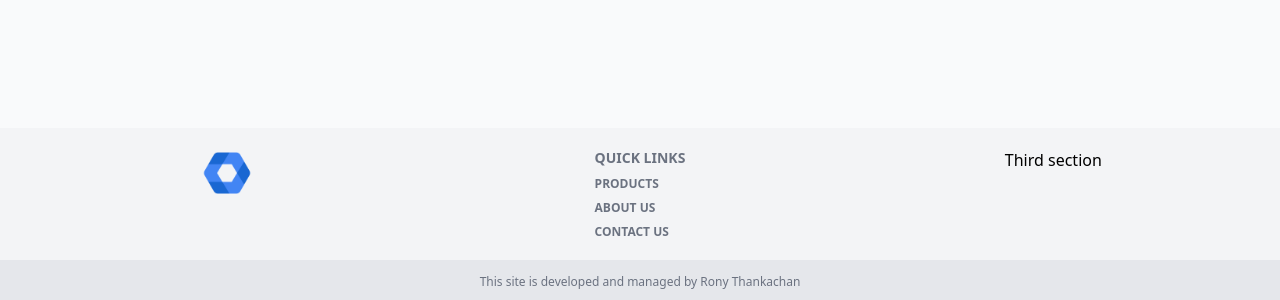
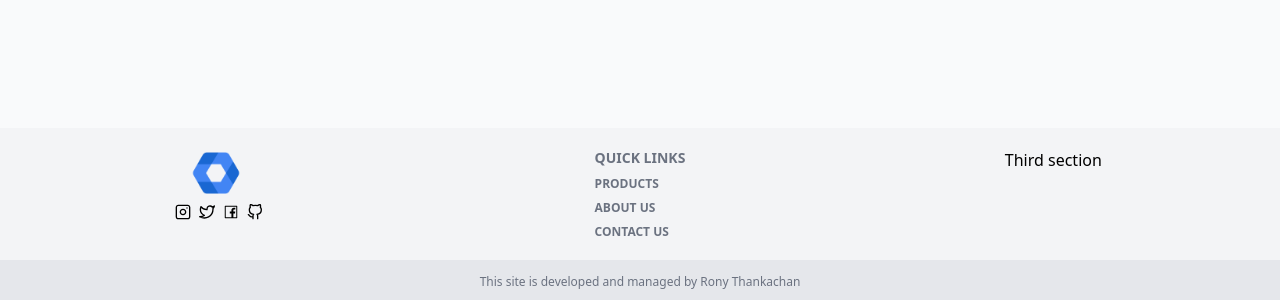
Before and after one commit to ronythankachan/e-commerce-nextjs-client, a Next.js app: page /cart in a window 1280 px wide. Shown: the part 736-1036 px from the top of the page. Built offline with nearby package versions, Linux system fonts and the light colour scheme.

Commit message:
social media icons

```diff
--- a/components/client/Footer.tsx
+++ b/components/client/Footer.tsx
@@ -1,6 +1,9 @@
 import Image from "next/image";
 import Link from "next/link";
 import React from "react";
+import { CgInstagram } from "react-icons/cg";
+import { FiGithub, FiTwitter } from "react-icons/fi";
+import { AiOutlineFacebook } from "react-icons/ai";
 
 const Footer = () => {
   return (
@@ -12,7 +15,20 @@ const Footer = () => {
               <Image src="/logo.png" width={50} height={50} />
             </a>
           </Link>
-          <div></div>
+          <div className="flex gap-x-2 -ml-4">
+            <a href="https://www.instagram.com" className="hover:text-gray-500">
+              <CgInstagram />
+            </a>
+            <a href="https://www.twitter.com" className="hover:text-gray-500">
+              <FiTwitter />
+            </a>
+            <a href="https://www.facebook.com" className="hover:text-gray-500">
+              <AiOutlineFacebook />
+            </a>
+            <a href="https://www.github.com" className="hover:text-gray-500">
+              <FiGithub />
+            </a>
+          </div>
         </div>
         <div className="flex flex-col gap-y-2">
           <h1 className="text-sm font-bold text-gray-500">QUICK LINKS</h1>
```
